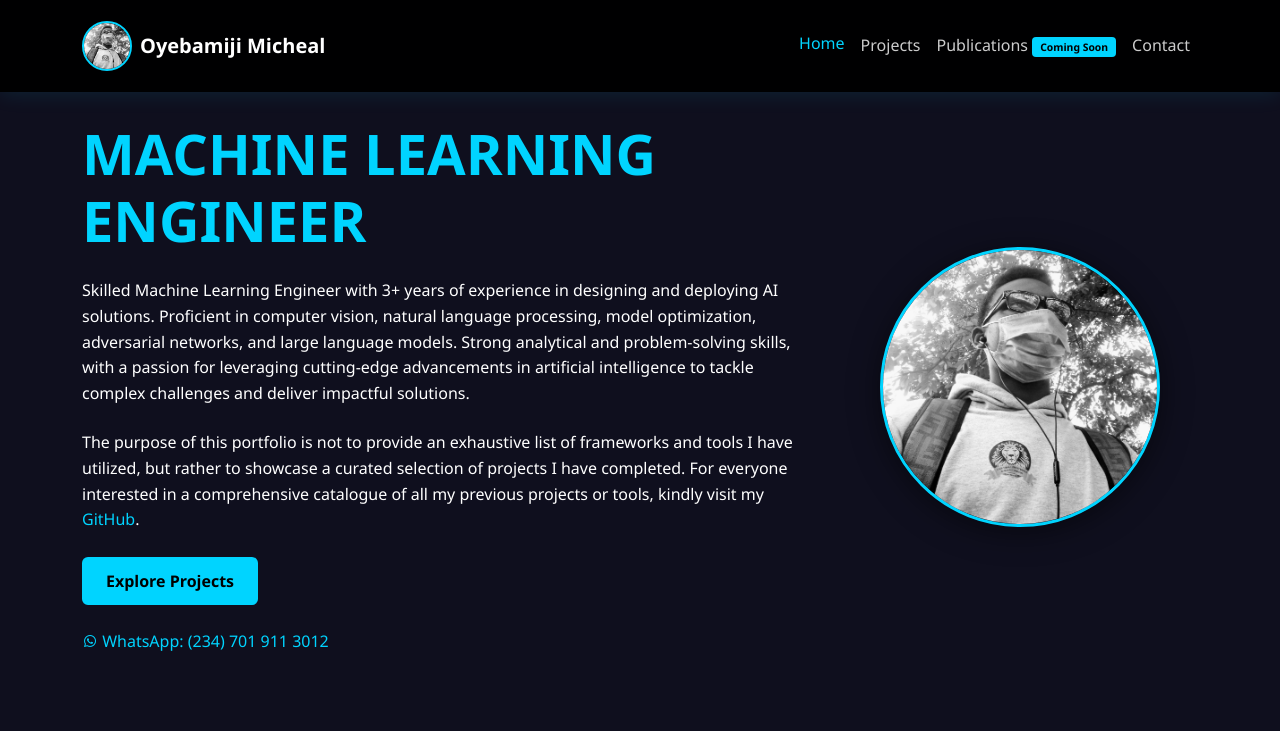
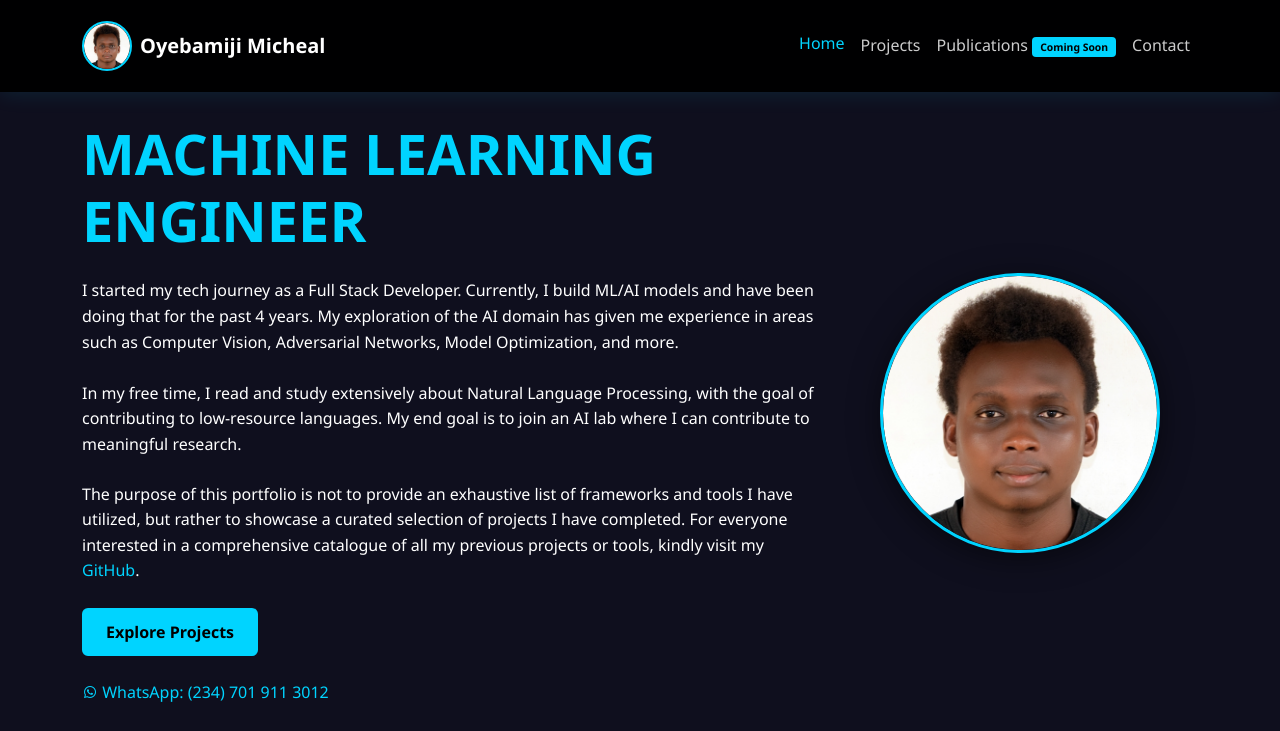
Before and after one commit to Oyebamiji-Micheal/Oyebamiji-Micheal.github.io, a plain HTML site: page index.html in a window 1280 px wide. Shown: the top 731 px of the page. Drawn offline with nearby package versions, Linux system fonts and the light colour scheme.

Commit message:
Update index.html

```diff
--- a/index.html
+++ b/index.html
@@ -324,7 +324,7 @@
     <nav class="navbar navbar-expand-lg navbar-dark fixed-top navbar-horizontal">
         <div class="container">
             <a class="navbar-brand d-flex align-items-center" href="#" onclick="showPage('home')">
-                <img src="./assets/images/my-picture-2.jpg" class="rounded-circle me-2" alt="Oyebamiji Micheal">
+                <img src="./assets/images/my-picture-3.png" class="rounded-circle me-2" alt="Oyebamiji Micheal">
                 <span class="fw-bold">Oyebamiji Micheal</span>
             </a>
             <button class="navbar-toggler" type="button" data-bs-toggle="collapse" data-bs-target="#navbarNav">
@@ -364,7 +364,9 @@
                         <span class="text-brand">MACHINE LEARNING ENGINEER</span>
                     </h1>
                     <p class="mt-4 mb-4">
-                        Skilled Machine Learning Engineer with 3+ years of experience in designing and deploying AI solutions. Proficient in computer vision, natural language processing, model optimization, adversarial networks, and large language models. Strong analytical and problem-solving skills, with a passion for leveraging cutting-edge advancements in artificial intelligence to tackle complex challenges and deliver impactful solutions.
+                        I started my tech journey as a Full Stack Developer. Currently, I build ML/AI models and have been doing that for the past 4 years. My exploration of the AI domain has given me experience in areas such as Computer Vision, Adversarial Networks, Model Optimization, and more. <br><br>
+                        In my free time, I read and study extensively about Natural Language Processing, with the goal of contributing to low-resource languages. My end goal is to join an AI lab where I can contribute to meaningful research.
+
                     </p>
                     <p class="mt-2 mb-4">
                         The purpose of this portfolio is not to provide an exhaustive list of frameworks and tools I have utilized, but rather to showcase a curated selection of projects I have completed. For everyone interested in a comprehensive catalogue of all my previous projects or tools, kindly visit my <a href="https://github.com/Oyebamiji-Micheal" target="_blank" class="link-custom">GitHub</a>.
@@ -380,7 +382,7 @@
                     </div>
                 </div>
                 <div class="col-lg-4 d-none d-lg-block text-center">
-                    <img src="./assets/images/my-picture-2.jpg" class="rounded-circle shadow-effect" alt="Oyebamiji Micheal" style="width: 280px; height: 280px; object-fit: cover; border: 3px solid var(--color-brand);">
+                    <img src="./assets/images/my-picture-3.png" class="rounded-circle shadow-effect" alt="Oyebamiji Micheal" style="width: 280px; height: 280px; object-fit: cover; border: 3px solid var(--color-brand);">
                 </div>
             </div>
 
```
